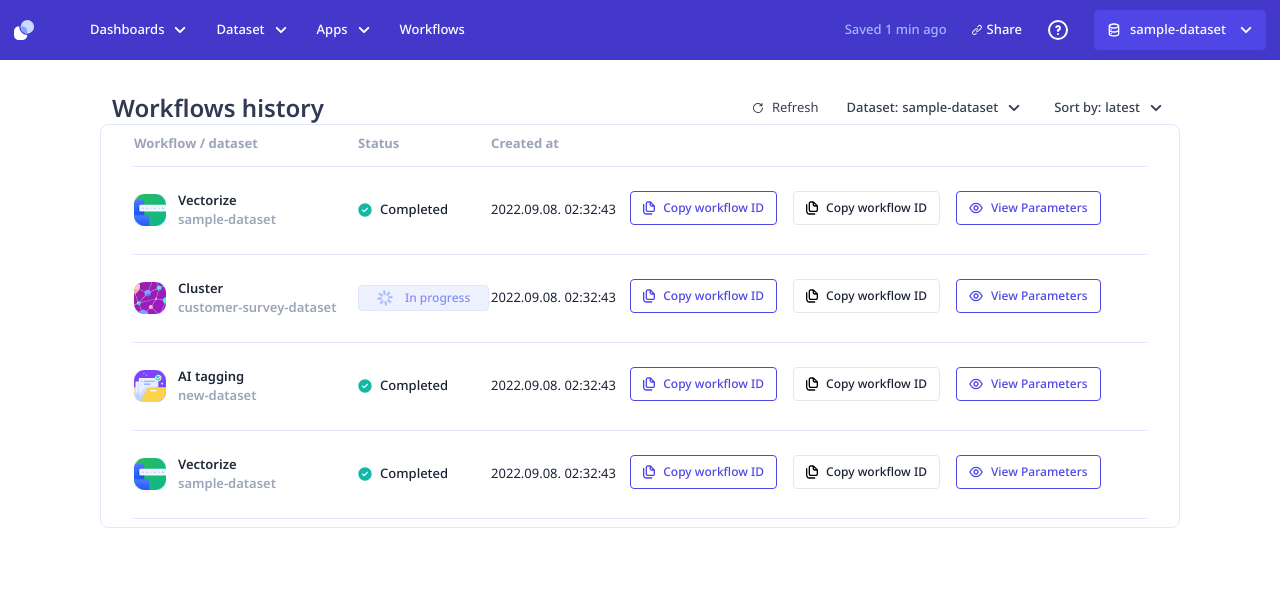
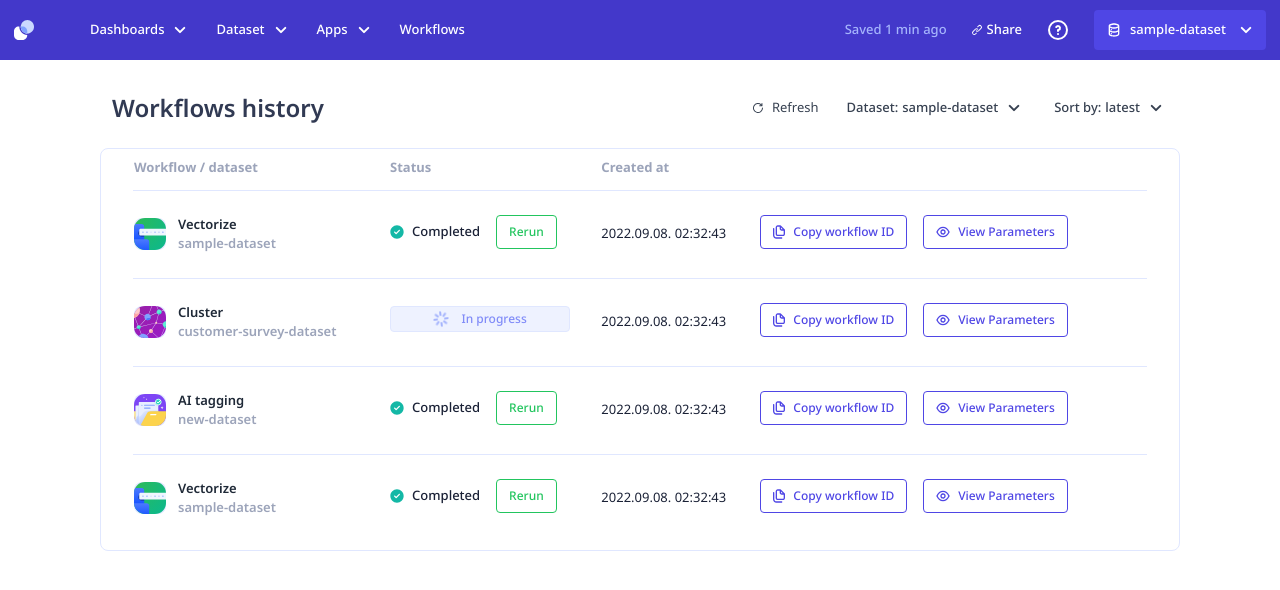
Before and after one commit to jeffreydyao/relevance-ai-frontend-challenge, a Next.js app: page / in a window 1280 px wide. Shown: the top 590 px of the page. Built offline with nearby package versions, Linux system fonts and the light colour scheme.

Commit message:
feat: buttons

```diff
--- a/components/Status.tsx
+++ b/components/Status.tsx
@@ -6,7 +6,7 @@ interface StatusProps {
 
 export function Completed() {
   return (
-    <div className="w-full flex items-center gap-2">
+    <div className="flex items-center gap-2">
       {CompletedIcon}
       <span className="text-[0.8125rem] font-medium">Completed</span>
     </div>
--- a/pages/index.tsx
+++ b/pages/index.tsx
@@ -24,7 +24,7 @@ const Home: NextPage = () => {
         <link rel="icon" href="/favicon.ico" />
       </Head>
 
-      <main className="flex flex-col justify-center w-full px-8 py-8 max-w-[1144px] items-center">
+      <main className="flex flex-col justify-center w-full px-8 py-8 max-w-[1144px] items-center gap-6">
         <div className="flex w-full justify-between items-center px-3">
           <h1 className="font-semibold text-2xl text-[#313A53]">
             Workflows history
@@ -54,7 +54,7 @@ const Home: NextPage = () => {
 
         <div className="w-full h-max px-8 py-2 rounded-lg border border-indigo-100">
           <table className="table-auto w-full">
-            <thead className="border-b-[1px] border-indigo-100">
+            <thead>
               <tr className="text-[0.8125rem] text-[#9CA4BA] text-left">
                 <th className="pb-3">Workflow / dataset</th>
                 <th className="pb-3">Status</th>
@@ -65,29 +65,30 @@ const Home: NextPage = () => {
 
             <tbody>
               {data.results.map((item) => (
-                <tr key={item.id} className="border-b-[1px] border-indigo-100">
+                <tr key={item.id} className="border-t-[1px] border-indigo-100">
                   <td className="py-6">
                     <Workflow
                       name={item.params.workflow_name}
                       datasetId={item.params.dataset_id}
                     />
                   </td>
-                  <td className="py-6 text-[0.8125rem] text-[#1A2136]">
+                  <td className="py-6 text-[0.8125rem] text-[#1A2136] flex gap-4 items-center">
                     <Status type={item.status} />
+                    {item.status === "completed" ? (
+                      <button className="px-3 py-2 border border-green-500 text-green-500 text-xs font-medium rounded flex items-center fill-green-500 gap-2 hover:bg-green-50 transition-all">
+                        Rerun
+                      </button>
+                    ) : null}
                   </td>
                   <td className="py-6 text-[0.8125rem] text-[#1A2136]">
                     {dayjs(item.creation_time).format("YYYY.MM.DD. hh:mm:ss")}
                   </td>
                   <td className="py-6 text-[0.8125rem] text-[#1A2136] flex items-center gap-4">
-                    <button className="px-3 py-2 border border-indigo-600 text-indigo-600 text-xs font-medium rounded flex items-center fill-indigo-600 gap-2 hover:bg-indigo-50 hover:fill-indigo-500 transition-all">
+                    <button className="px-3 py-2 border border-indigo-600 text-indigo-600 text-xs font-medium rounded flex items-center fill-indigo-600 gap-2 hover:bg-indigo-50  transition-all">
                       {FileIcon}
                       Copy workflow ID
                     </button>
-                    <Button color="sky">
-                      {FileIcon}
-                      Copy workflow ID
-                    </Button>
-                    <button className="px-3 py-2 border border-indigo-600 text-indigo-600 text-xs font-medium rounded flex items-center fill-indigo-600 gap-2 hover:bg-indigo-50 hover:fill-indigo-500 transition-all">
+                    <button className="px-3 py-2 border border-indigo-600 text-indigo-600 text-xs font-medium rounded flex items-center fill-indigo-600 gap-2 hover:bg-indigo-50  transition-all">
                       {ViewIcon}
                       View Parameters
                     </button>
```
